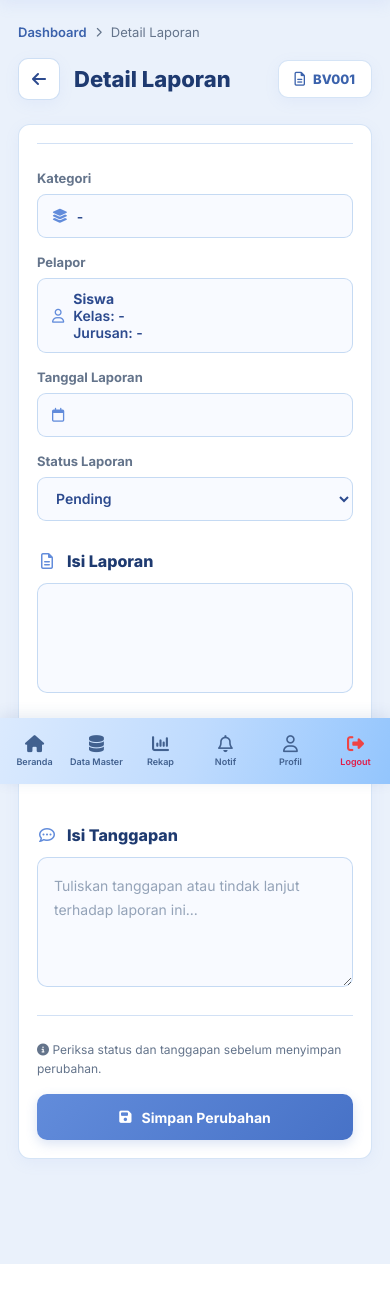
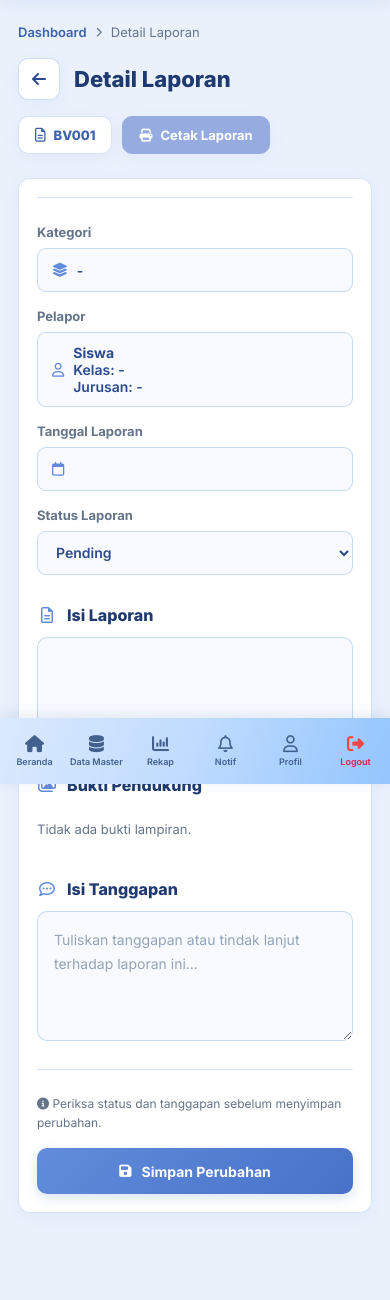
Before and after one commit to keisyaputriacc123-svg/BaktiVoice, a Laravel app: template BaktiVoice/resources/views/detail_laporan_admin.blade.php in a window 390 px wide. Shown: the part 60-1360 px from the top of the page. Before the commit the page ends 1324 px from the top, so only its background shows below. Run offline with Laravel 12, Linux system fonts and the light colour scheme; the template is opened without the code that fills it, so the values that code supplies are empty; parts of the project's set-up code (start-up, migrations or seed data) failed here and were passed over.

Commit message:
detail_laporan_admin.blade.php

```diff
--- a/BaktiVoice/resources/views/detail_laporan_admin.blade.php
+++ b/BaktiVoice/resources/views/detail_laporan_admin.blade.php
@@ -341,6 +341,37 @@
             font-size: 14px;
         }
 
+        .header-actions {
+            display: flex;
+            align-items: center;
+            gap: 10px;
+            flex-wrap: wrap;
+        }
+
+        .btn-cetak {
+            display: inline-flex;
+            align-items: center;
+            justify-content: center;
+            gap: 8px;
+            padding: 10px 16px;
+            border-radius: 10px;
+            background: #96ace0;
+            color: #ffffff;
+            border: 1px solid #96ace0;
+            text-decoration: none;
+            font-size: 13px;
+            font-weight: 700;
+            box-shadow: var(--shadow);
+            transition: all 0.2s ease;
+            white-space: nowrap;
+        }
+
+        .btn-cetak:hover {
+            background: #7b94d1;
+            border-color: #7b94d1;
+            transform: translateY(-2px);
+        }
+
         .detail-card {
             background: var(--card-bg);
             border: 1px solid rgba(186, 210, 240, 0.6);
@@ -585,7 +616,38 @@
                 padding: 26px;
             }
 
-            .detail-card {
+            .header-actions {
+            display: flex;
+            align-items: center;
+            gap: 10px;
+            flex-wrap: wrap;
+        }
+
+        .btn-cetak {
+            display: inline-flex;
+            align-items: center;
+            justify-content: center;
+            gap: 8px;
+            padding: 10px 16px;
+            border-radius: 10px;
+            background: #96ace0;
+            color: #ffffff;
+            border: 1px solid #96ace0;
+            text-decoration: none;
+            font-size: 13px;
+            font-weight: 700;
+            box-shadow: var(--shadow);
+            transition: all 0.2s ease;
+            white-space: nowrap;
+        }
+
+        .btn-cetak:hover {
+            background: #7b94d1;
+            border-color: #7b94d1;
+            transform: translateY(-2px);
+        }
+
+        .detail-card {
                 padding: 24px;
             }
 
@@ -661,7 +723,38 @@
                 font-size: 22px;
             }
 
-            .detail-card {
+            .header-actions {
+            display: flex;
+            align-items: center;
+            gap: 10px;
+            flex-wrap: wrap;
+        }
+
+        .btn-cetak {
+            display: inline-flex;
+            align-items: center;
+            justify-content: center;
+            gap: 8px;
+            padding: 10px 16px;
+            border-radius: 10px;
+            background: #96ace0;
+            color: #ffffff;
+            border: 1px solid #96ace0;
+            text-decoration: none;
+            font-size: 13px;
+            font-weight: 700;
+            box-shadow: var(--shadow);
+            transition: all 0.2s ease;
+            white-space: nowrap;
+        }
+
+        .btn-cetak:hover {
+            background: #7b94d1;
+            border-color: #7b94d1;
+            transform: translateY(-2px);
+        }
+
+        .detail-card {
                 padding: 18px;
             }
 
@@ -1090,9 +1183,16 @@
                     <h1 class="page-title">Detail Laporan</h1>
                 </div>
 
-                <div class="report-code">
-                    <i class="fa-regular fa-file-lines"></i>
-                    <span>{{ 'BV' . str_pad($laporan->id_laporan ?? 1, 3, '0', STR_PAD_LEFT) }}</span>
+                <div class="header-actions">
+                    <div class="report-code">
+                        <i class="fa-regular fa-file-lines"></i>
+                        <span>{{ 'BV' . str_pad($laporan->id_laporan ?? 1, 3, '0', STR_PAD_LEFT) }}</span>
+                    </div>
+
+                    <a href="{{ route('laporan.cetak', $laporan->id_laporan) }}" class="btn-cetak">
+                        <i class="fa-solid fa-print"></i>
+                        Cetak Laporan
+                    </a>
                 </div>
             </div>
 
```
